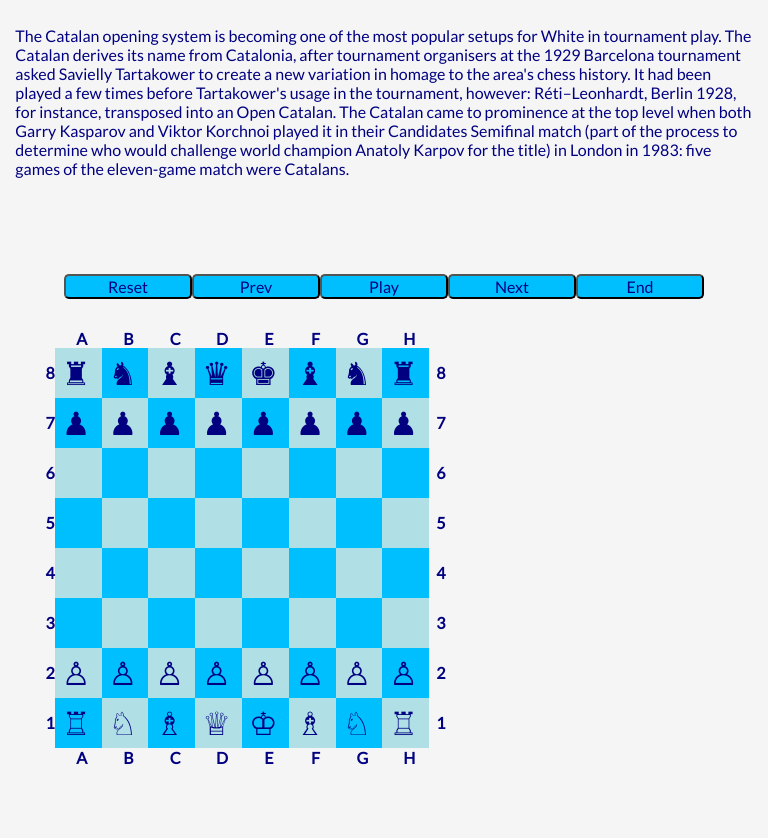
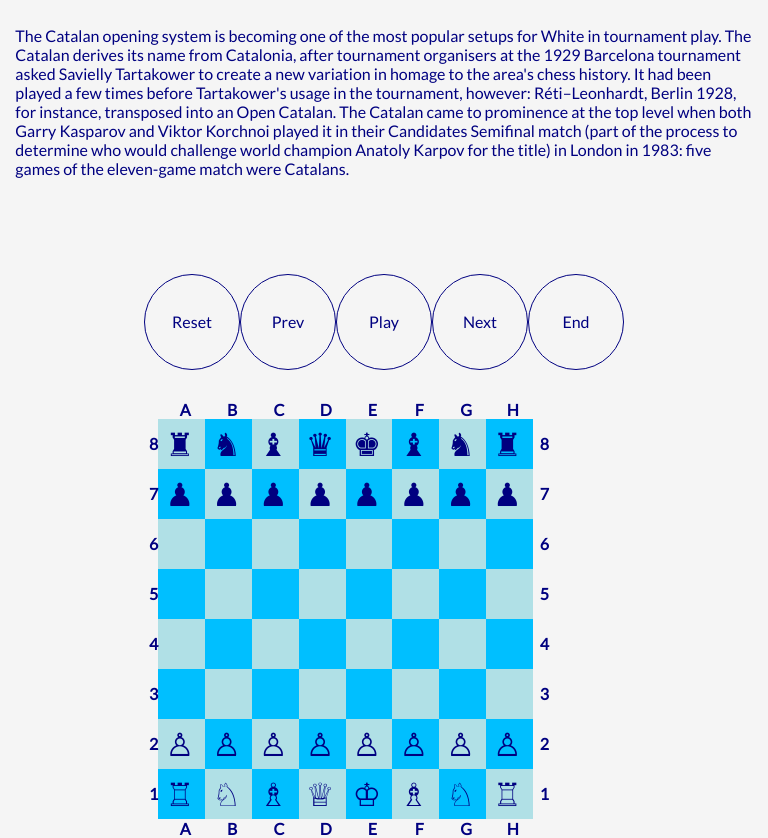
Before and after one commit to rosalsm/TIY-Chessboard, a website: page Chessboard/index.html in a window 768 px wide. Shown: the part 82-920 px from the top of the page. Before the commit the page ends 849 px from the top, so only its background shows below. Drawn offline with nearby package versions, Linux system fonts and the light colour scheme; files that its build step writes are made by us from their sources.

Commit message:
style and functionality

```diff
--- a/Chessboard/js/controllers.js
+++ b/Chessboard/js/controllers.js
@@ -19,7 +19,25 @@
    */
 console.log("probando controllers");
 
-jQuery('.play').on('click', function(event){
+// var interv;
+//
+// function playDelay(){
+//   interv = setInterval( playD , 2000);
+// };
+//
+// function playD(){
+//   game.play();
+//   view.helper();
+// }
+//
+// jQuery('.play').on('click', function (event){
+//   console.log("i am in controllers play");
+//    playDelay();
+//  });//end button play on (click)
+
+
+
+jQuery('.play').on('click', function (event){
   console.log("i am in controllers play");
    game.play();
    view.helper();
--- a/Chessboard/scss/main.scss
+++ b/Chessboard/scss/main.scss
@@ -47,9 +47,14 @@ h1{
     //margin-left: 27%;
   margin-bottom: 30px;
   button{
-    background-color: $darkblue;
-    border-radius: 5px;
-  }
+    background-color: $background;
+    border-radius: 50%;
+    width: 48px;
+    height: 48px;
+    border: solid 1px $text;
+    color: $text;
+    outline: 0;
+ }
 }
 
 
@@ -161,6 +166,7 @@ h1{
 .button-row{
   button{
     width: 5em;
+    height: 5em;
   }
 }
 
@@ -184,18 +190,22 @@ tbody td{
   .table-nav{
     width: 100%;
     margin-top: 80px;
-    //display: flex;
-    //justify-content: center;
-    //flex-direction: column;
-    //align-items: center;
+    display: flex;
+    justify-content: center;
+    flex-direction: column;
+    align-items: center;
   }
   .button-row{
-    width: 90%;
+    width: 100%;
     margin-left: 0%;
     button{
-      width: 8em;
+      width: 6em;
+      height: 6em;
     }
 
+  }
+  table{
+    width: 63%;
   }
 
 
```
Also changed, not shown: Chessboard/js/main.js (+32 -0 lines), Chessboard/css/main.css.
